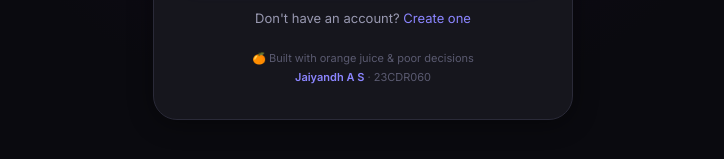
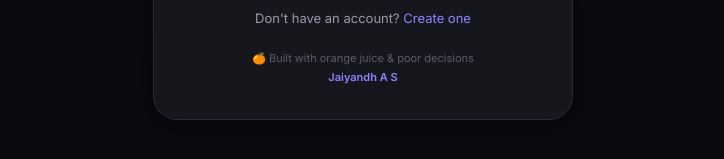
Before and after one commit to jaiyandhas/ctvhero, a Next.js app: page /login in a window 1280 px wide. Shown: the part 559-718 px from the top of the page, without its empty margins (277-1001 px from the left). Built offline with nearby package versions, Linux system fonts and the light colour scheme.

Commit message:
chore: remove id from login page footer

```diff
--- a/src/app/login/page.tsx
+++ b/src/app/login/page.tsx
@@ -105,7 +105,6 @@ export default function LoginPage() {
                 <div style={{ textAlign: 'center', marginTop: 20, fontSize: 11, color: 'var(--text-muted)', lineHeight: 1.7 }}>
                     🍊 Built with orange juice &amp; poor decisions<br />
                     <span style={{ color: 'var(--accent-light)', fontWeight: 600 }}>Jaiyandh A S</span>
-                    <span> · 23CDR060</span>
                 </div>
             </div>
         </div>
```
